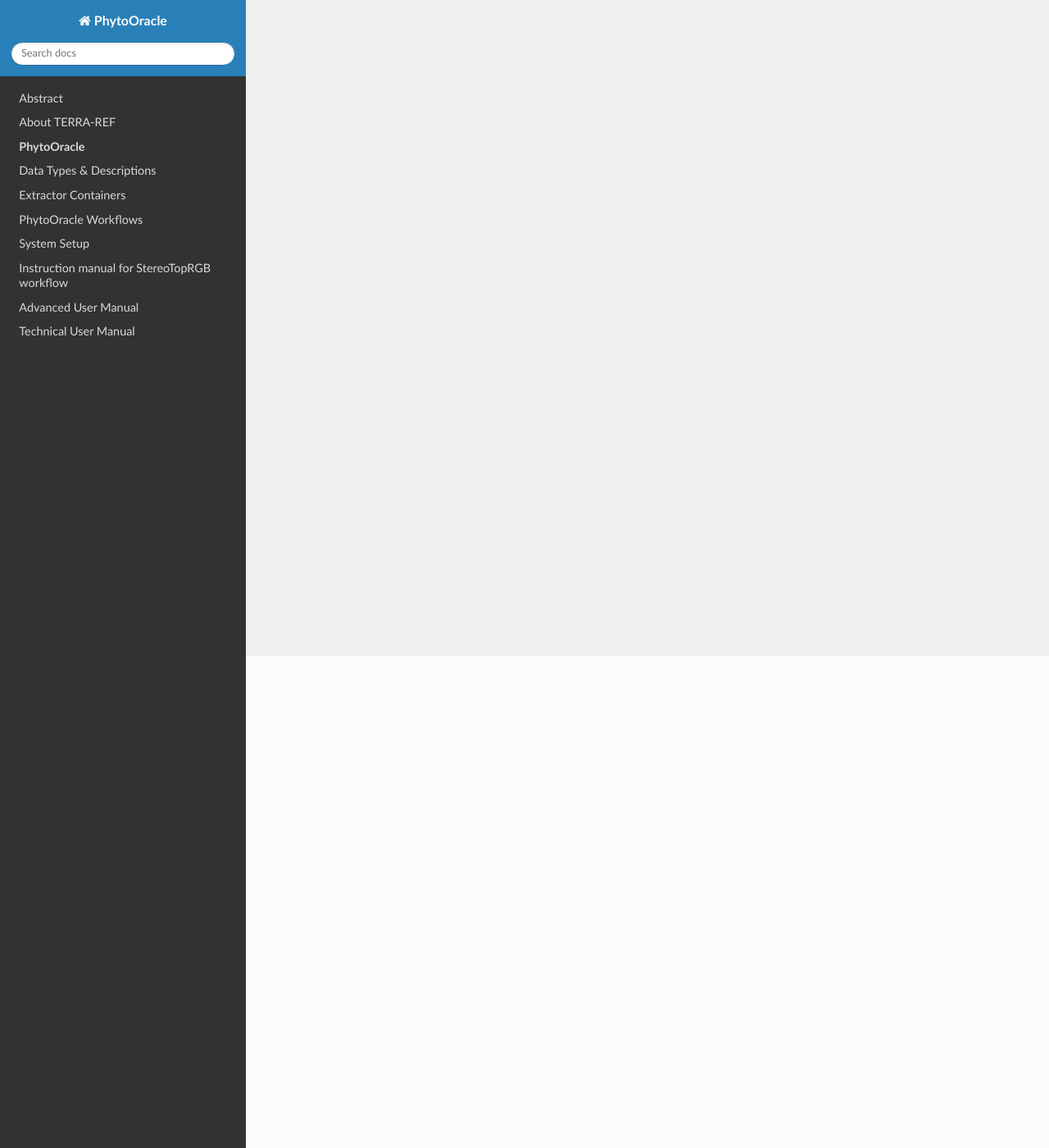
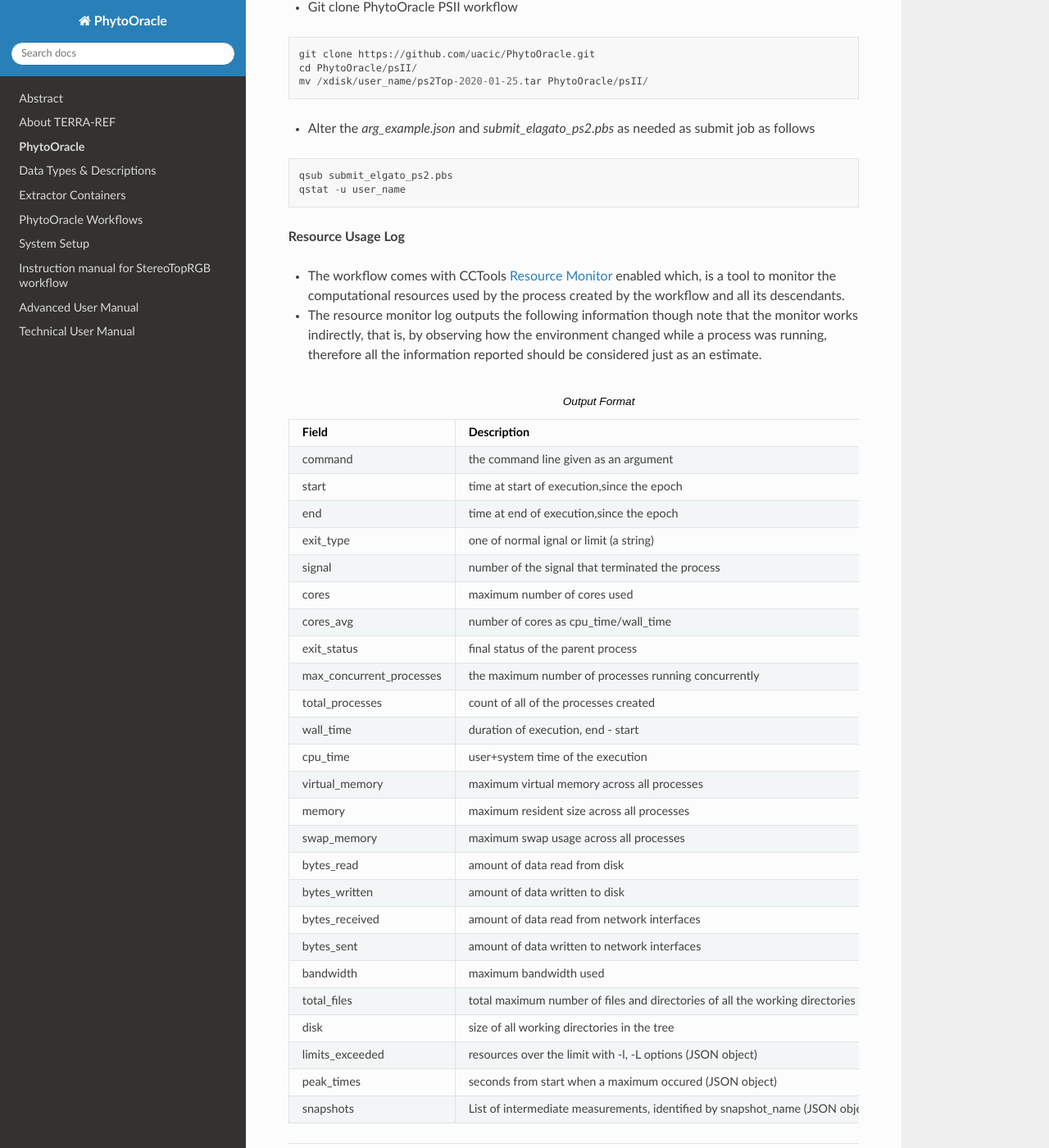
Before and after one commit to LyonsLab/PhytoOracle, a Sphinx documentation site: the page built from docs/ps2.rst, in a window 1280 px wide and 1400 px high, scrolled down 600 px. Shown: the whole window at 82% size. Built offline with Sphinx 7.4.7 and the Read the Docs theme 2.0.0, drawn with Linux system fonts in a browser that asks for light colours; some of the changed text lies outside the part shown.

Commit message:
Update ps2.rst
add ps2 hpc run instructions

```diff
--- a/docs/ps2.rst
+++ b/docs/ps2.rst
@@ -1 +1,101 @@
-PSII
+Instruction manual for PSII Fluorescence HPC workflow
+-----------------------------------------------------
+
+**Staging Data on HPC xdisks**
+
+- Login to UA-HPC OCELOTE and create expendable storage disk as below,
+
+.. code::
+
+    xdisk -c create -h user_name -m 500
+    xdisk -c query
+
+- Check and size the partion as needed using the `xdisk -c size -m 1000` command.
+
+- Download test data (tarball) using irods (Note: irods is not avaialble on elgato)
+
+.. code::
+
+   iinit # Enter your iRODS credentials
+   cd /xdisk/user_name/
+   iget -K /iplant/home/shared/terraref/ua-mac/raw_tars/season_10/ps2Top/ps2Top-2020-01-25.tar
+
+- Logout of OCELOTE and login to ELGATO and change directories to `xdisk/user_name/` for execution.
+
+- Git clone PhytoOracle PSII workflow
+
+.. code::
+
+   git clone https://github.com/uacic/PhytoOracle.git
+   cd PhytoOracle/psII/
+   mv /xdisk/user_name/ps2Top-2020-01-25.tar PhytoOracle/psII/
+
+- Alter the `arg_example.json` and `submit_elagato_ps2.pbs` as needed as submit job as follows
+
+.. code::
+
+   qsub submit_elgato_ps2.pbs
+   qstat -u user_name
+
+
+**Resource Usage Log**
+
+- The workflow comes with CCTools `Resource Monitor <https://cctools.readthedocs.io/en/latest/resource_monitor/>`_ enabled which, is a tool to monitor the computational resources used by the process created by the workflow and all its descendants.
+- The resource monitor log outputs the following information though note that the monitor works indirectly, that is, by observing how the environment changed while a process was running, therefore all the information reported should be considered just as an estimate.
+
+.. list-table:: Output Format
+   :widths: 25 25
+   :header-rows: 1
+
+   * - Field
+     - Description
+   * - command
+     - the command line given as an argument
+   * - start
+     - time at start of execution,since the epoch
+   * - end
+     - time at end of execution,since the epoch
+   * - exit_type
+     - one of normal ignal or limit (a string)
+   * - signal
+     - number of the signal that terminated the process
+   * - cores
+     - maximum number of cores used
+   * - cores_avg
+     - number of cores as cpu_time/wall_time
+   * - exit_status
+     - final status of the parent process
+   * - max_concurrent_processes
+     - the maximum number of processes running concurrently
+   * - total_processes
+     - count of all of the processes created
+   * - wall_time
+     - duration of execution, end - start
+   * - cpu_time
+     - user+system time of the execution
+   * - virtual_memory
+     - maximum virtual memory across all processes
+   * - memory
+     - maximum resident size across all processes
+   * - swap_memory
+     - maximum swap usage across all processes
+   * - bytes_read
+     - amount of data read from disk
+   * - bytes_written
+     - amount of data written to disk
+   * - bytes_received
+     - amount of data read from network interfaces
+   * - bytes_sent
+     - amount of data written to network interfaces
+   * - bandwidth
+     - maximum bandwidth used
+   * - total_files
+     - total maximum number of files and directories of all the working directories in the tree
+   * - disk
+     - size of all working directories in the tree
+   * - limits_exceeded
+     - resources over the limit with -l, -L options (JSON object)
+   * - peak_times
+     - seconds from start when a maximum occured (JSON object)
+   * - snapshots
+     -  List of intermediate measurements, identified by snapshot_name (JSON object)
```
